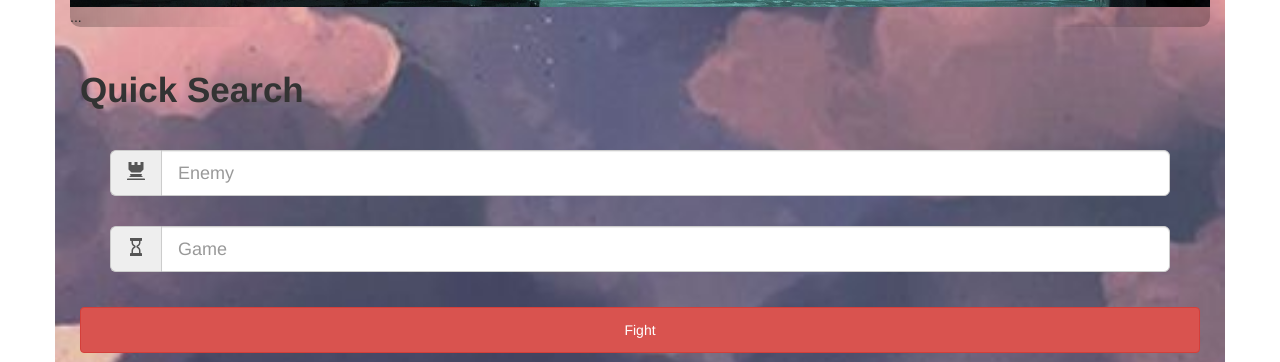
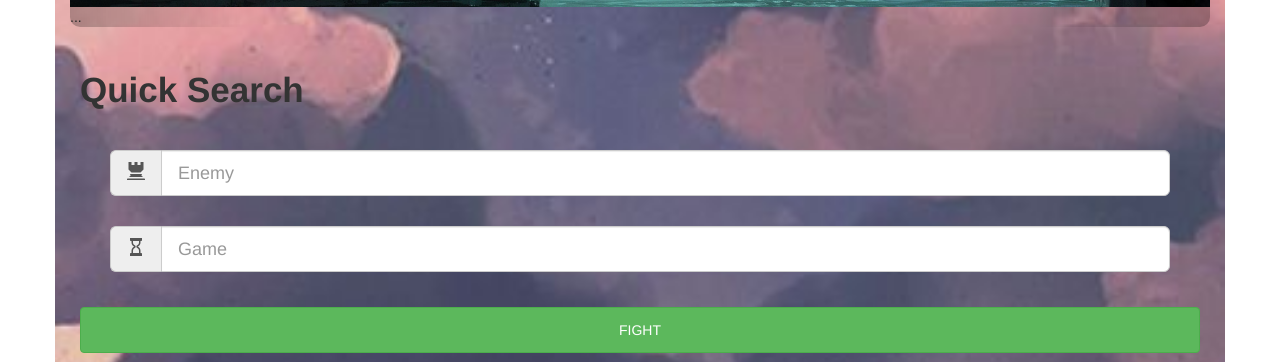
Before and after one commit to patrickmexal/tonberry_reborn, a plain HTML site: page index.html in a window 1280 px wide. Shown: the part 724-1086 px from the top of the page. Drawn offline with nearby package versions, Linux system fonts and the light colour scheme; a web font is replaced by a local one.

Commit message:
changed submit button

```diff
--- a/css/style.css
+++ b/css/style.css
@@ -62,7 +62,7 @@ div.form {
 	padding: 10px;
 }
 
-.btn.btn-danger  {
+.btn.btn-success  {
 	margin-top: 5px;
 	width: 100%;
 }
--- a/index.html
+++ b/index.html
@@ -75,7 +75,7 @@
                 <span class="input-group-addon" id="sizing-addon1"><span class="glyphicon glyphicon-hourglass"></span></span>
                 <input type="text" class="form-control" placeholder="Game" aria-describedby="sizing-addon1">
             </div>
-            <button type="button" class="btn btn-danger">Fight</button>
+            <button type="button" class="btn btn-success" placeholder="Fight">FIGHT</button>
         </div>
         <!-- Where the Quick Search Content populates -->
         <div id="searchContent">
```
